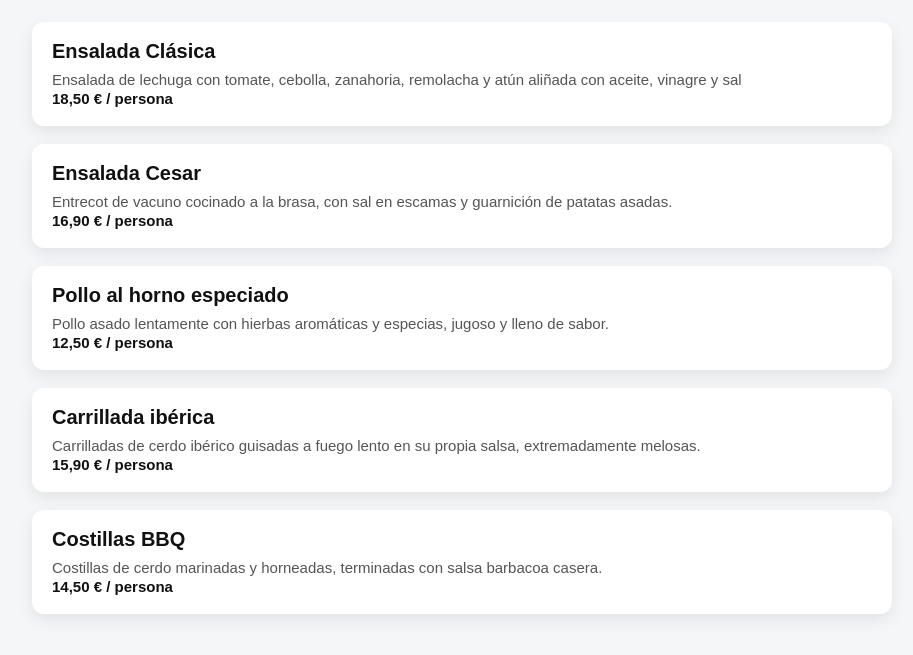
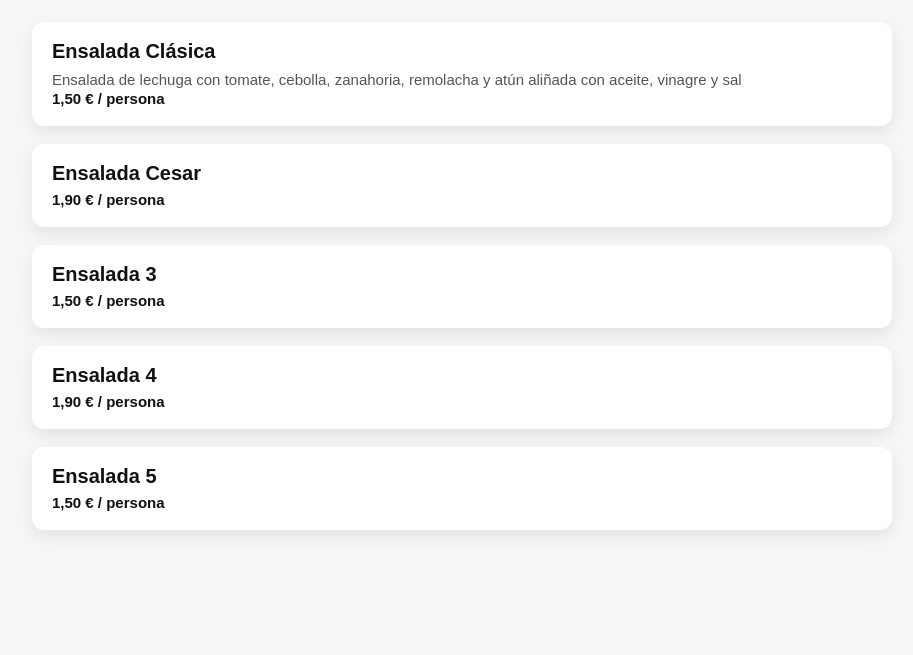
Before and after one commit to laculturaltelefonica-ship-it/LaCulturalWEB, a plain HTML site: page comidas/ensaladas.html in a window 1280 px wide. Shown: the part 69-724 px from the top of the page, without its empty margins (178-1091 px from the left). Drawn offline with Linux system fonts and the light colour scheme.

Commit message:
Add files via upload

```diff
--- a/comidas/ensaladas.html
+++ b/comidas/ensaladas.html
@@ -26,43 +26,39 @@
           Ensalada de lechuga con tomate, cebolla, zanahoria, remolacha y atún
           aliñada con aceite, vinagre y sal
         </p>
-        <span class="precio">18,50 € / persona</span>
+        <span class="precio">1,50 € / persona</span>
       </article>
 
       <article class="item">
         <h3>Ensalada Cesar</h3>
         <p>
-          Entrecot de vacuno cocinado a la brasa, con sal en escamas y guarnición
-          de patatas asadas.
+
         </p>
-        <span class="precio">16,90 € / persona</span>
+        <span class="precio">1,90 € / persona</span>
       </article>
 
       <article class="item">
-        <h3>Pollo al horno especiado</h3>
+        <h3>Ensalada 3</h3>
         <p>
-          Pollo asado lentamente con hierbas aromáticas y especias, jugoso y
-          lleno de sabor.
+
         </p>
-        <span class="precio">12,50 € / persona</span>
+        <span class="precio">1,50 € / persona</span>
       </article>
 
       <article class="item">
-        <h3>Carrillada ibérica</h3>
+        <h3>Ensalada 4</h3>
         <p>
-          Carrilladas de cerdo ibérico guisadas a fuego lento en su propia salsa,
-          extremadamente melosas.
+
         </p>
-        <span class="precio">15,90 € / persona</span>
+        <span class="precio">1,90 € / persona</span>
       </article>
 
       <article class="item">
-        <h3>Costillas BBQ</h3>
+        <h3>Ensalada 5</h3>
         <p>
-          Costillas de cerdo marinadas y horneadas, terminadas con salsa barbacoa
-          casera.
+
         </p>
-        <span class="precio">14,50 € / persona</span>
+        <span class="precio">1,50 € / persona</span>
       </article>
 
     </section>
```
Also changed, not shown: comidas/entrantes.html (+1 -1 lines), comidas/platos-calientes.html (+5 -6 lines).
